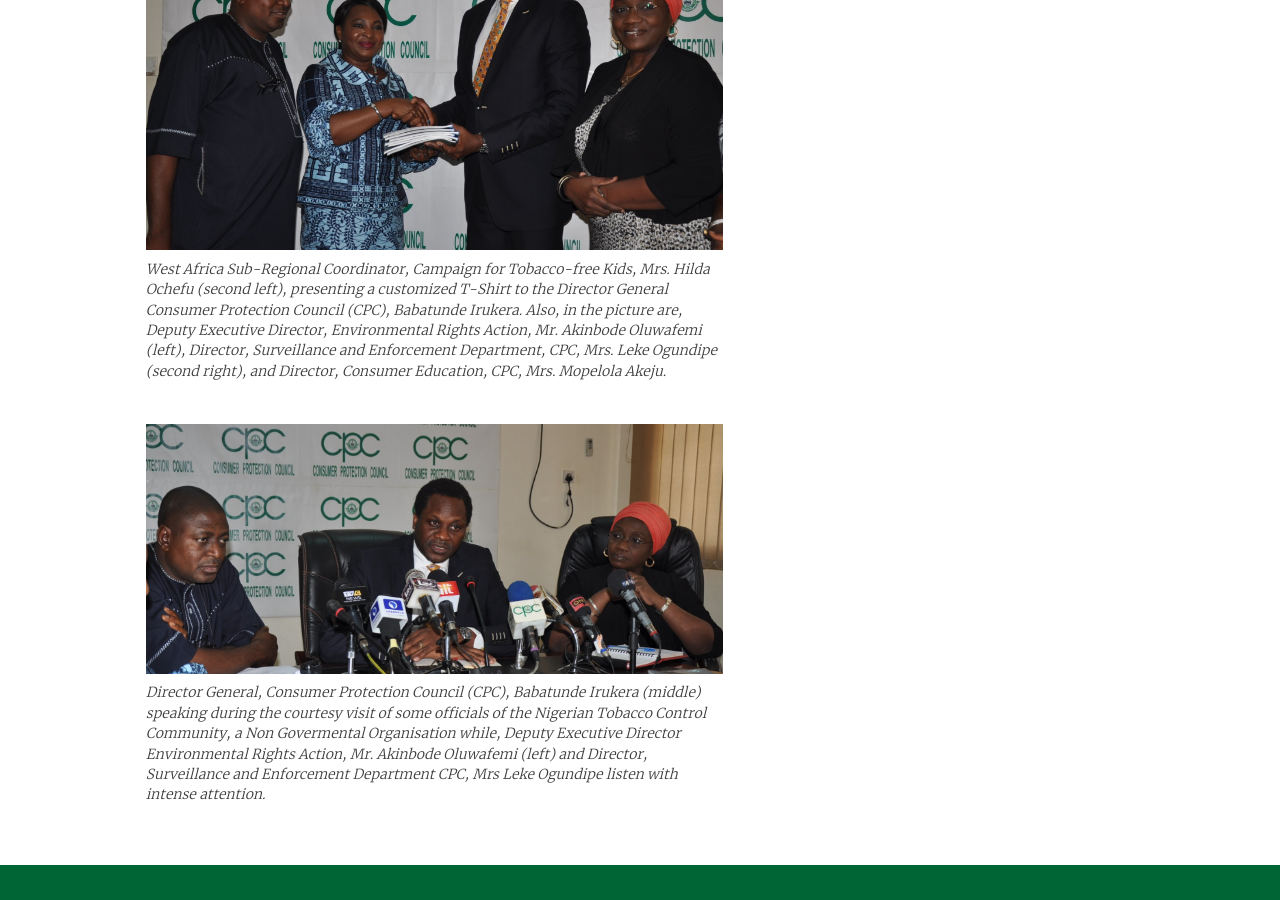
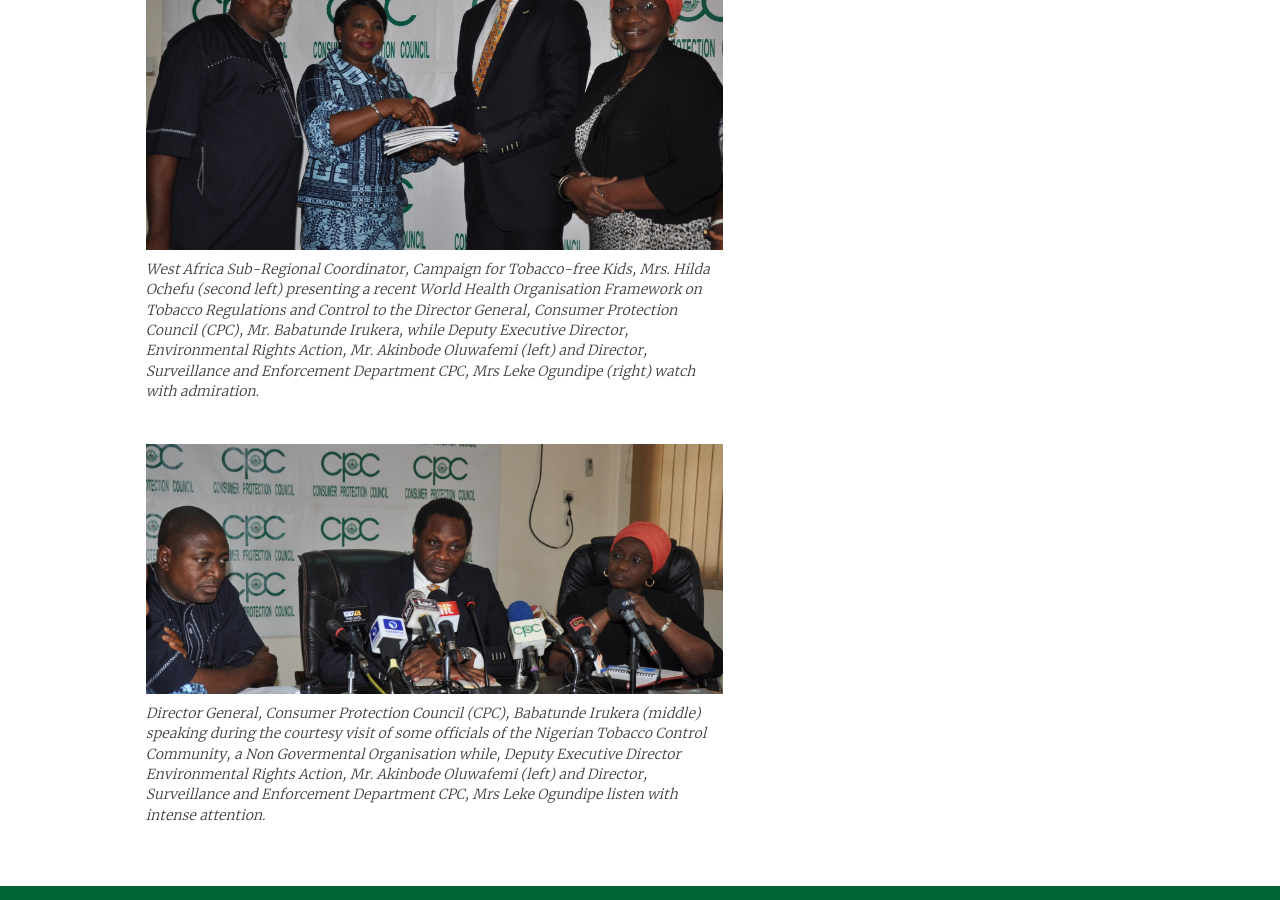
Before and after one commit to psybuglite/cpc-website, a Jekyll site: the page built from _events/control-for tobacco.md, in a window 1280 px wide and 900 px high, scrolled down 3138 px. Built offline with Jekyll 4.4.1, drawn with Linux system fonts in a browser that asks for light colours.

Commit message:
Updated Control For Tobacco

```diff
--- a/_events/control-for tobacco.md
+++ b/_events/control-for tobacco.md
@@ -38,7 +38,7 @@ Earlier, the tobacco alliance delegation had told the director general that Civi
 The delegation also charged the Council to use its structure to drive the enforcement of the nine provisions; to champion the cause of smoke-free Nigeria; to support a quick adoption of the tobacco control regulation by the National Assembly; and to stand for an increase of tobacco taxes to discourage youth initiation as well as to boost government revenue.
 
 
-![West Africa Sub-Regional Coordinator, Campaign for Tobacco-free Kids, Mrs. Hilda Ochefu (second left), presenting a customized T-Shirt to the Director General Consumer Protection Council (CPC), Babatunde Irukera. Also, in the picture are, Deputy Executive Director, Environmental Rights Action, Mr. Akinbode Oluwafemi (left), Director, Surveillance and Enforcement Department, CPC, Mrs. Leke Ogundipe (second right), and Director, Consumer Education, CPC, Mrs. Mopelola Akeju.]({{ site.url}}/uploads/tobacco-02.jpg){: .spaced-image }
+![West Africa Sub-Regional Coordinator, Campaign for Tobacco-free Kids, Mrs. Hilda Ochefu (second left) presenting a recent World Health Organisation Framework on Tobacco Regulations and Control to the Director General, Consumer Protection Council (CPC), Mr. Babatunde Irukera, while Deputy Executive Director, Environmental Rights Action, Mr. Akinbode Oluwafemi (left) and Director, Surveillance and Enforcement Department CPC, Mrs Leke Ogundipe (right) watch with admiration.]({{ site.url}}/uploads/tobacco-02.jpg){: .spaced-image }
 
 
 ![Director General, Consumer Protection Council (CPC), Babatunde Irukera (middle) speaking during the courtesy visit of some officials of the Nigerian Tobacco Control Community, a Non Govermental Organisation while, Deputy Executive Director Environmental Rights Action, Mr. Akinbode Oluwafemi (left) and Director, Surveillance and Enforcement Department CPC, Mrs Leke Ogundipe listen with intense attention.]({{ site.url}}/uploads/tobacco-03.jpg){: .spaced-image }
```
